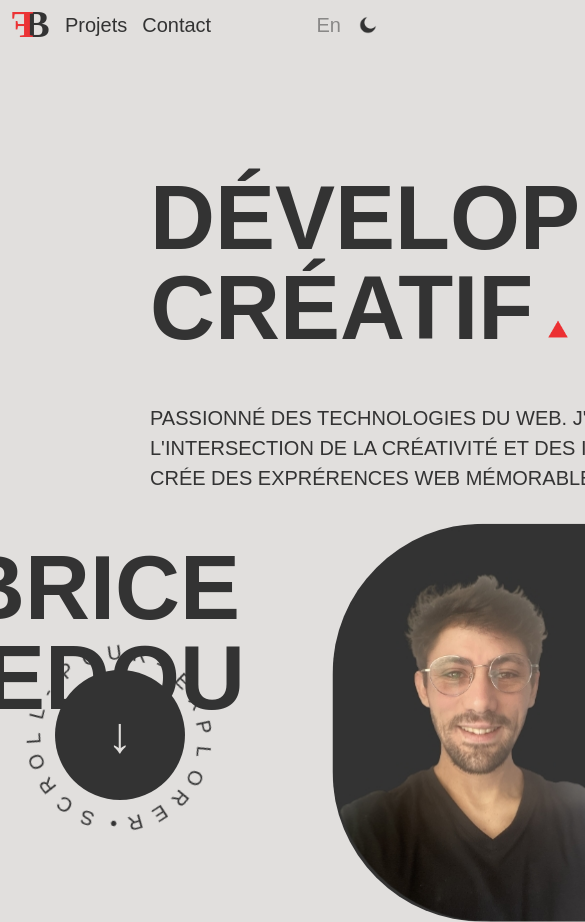
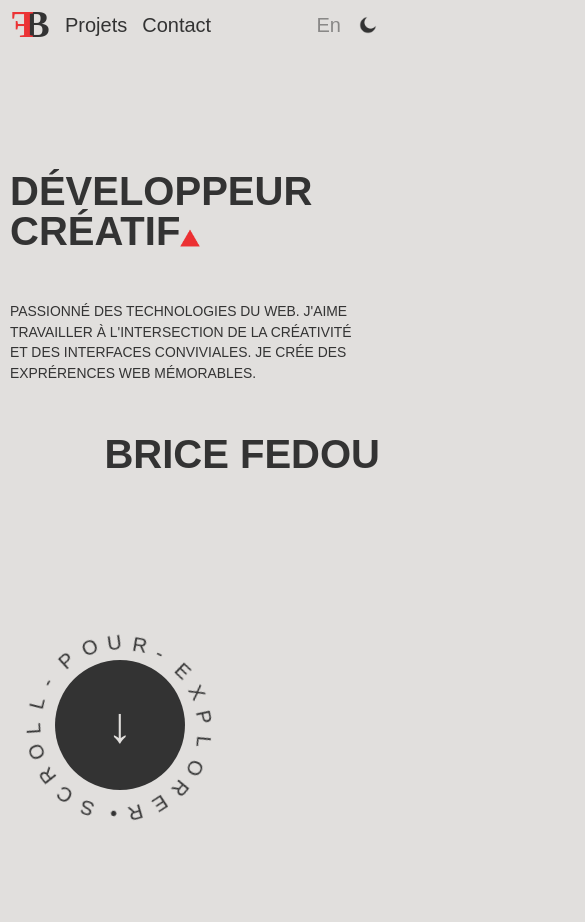
Before and after one commit to Bricefed/Portfolio-v.2022, a React (Create React App) app: page / in a window 390 px wide. Shown: the top 922 px of the page, 585 px wide, since content can reach past the window. After the commit the page ends 845 px from the top, so only its background shows below. Built offline with nearby package versions, Linux system fonts and the light colour scheme; a web font is replaced by a local one.

Commit message:
Responsive Header

```diff
--- a/src/components/Header.js
+++ b/src/components/Header.js
@@ -5,7 +5,8 @@ const Header = () => {
   return (
     <header>
       <h1>
-        Développeur créatif <img src={"./icons/triangle.png"} alt="Triangle" />
+        Développeur créatif
+        <img src={"./icons/triangle.png"} alt="Triangle" className="triangle" />
       </h1>
       <p className="presentation">
         Passionné des technologies du web. J'aime travailler à l'intersection de
--- a/src/containers/Home.js
+++ b/src/containers/Home.js
@@ -1,12 +1,14 @@
 import React from "react";
 import Header from "../components/Header";
 import Navigation from "../components/Navigation";
+// import Services from "../components/Services";
 
 const Home = () => {
   return (
     <>
       <Navigation />
       <Header />
+      {/* <Services /> */}
     </>
   );
 };
--- a/src/styles/bases/_reset.scss
+++ b/src/styles/bases/_reset.scss
@@ -11,7 +11,6 @@ body {
   font-family: "Neue Montreal", sans-serif;
   background: $light;
   color: $dark;
-  overflow: hidden;
 }
 
 h1,
@@ -19,6 +18,32 @@ h2 {
   font-size: 9em;
   text-transform: uppercase;
   line-height: 1em;
+
+  @media (max-width: 1100px) {
+    font-size: 7em;
+  }
+
+  @media (max-width: 570px) {
+    font-size: 6em;
+  }
+
+  @media (max-width: 460px) {
+    font-size: 4em;
+  }
+}
+
+h3 {
+  font-size: 8em;
+  margin-left: 220px;
+
+  &.number {
+    font-weight: 100;
+  }
+}
+
+.triangle {
+  width: 20px;
+  margin-bottom: -3px;
 }
 
 ul {
--- a/src/styles/components/_header.scss
+++ b/src/styles/components/_header.scss
@@ -6,19 +6,29 @@ header {
   justify-content: center;
   gap: 50px;
   padding-inline: 150px;
+  overflow: hidden;
+
+  @media (max-width: 1100px) {
+    padding-inline: 30px;
+  }
+
+  @media (max-width: 500px) {
+    padding-inline: 10px;
+    justify-content: flex-start;
+    padding-top: 120px;
+  }
 
   h1 {
     width: 550px;
 
-    img {
-      width: 20px;
-      margin-left: -10px;
+    @media (max-width: 460px) {
+      width: 100%;
     }
   }
 
   p.presentation {
-    width: 750px;
-    font-size: 2em;
+    width: min(750px, 95%);
+    font-size: calc(1em + 1vw);
     text-transform: uppercase;
     line-height: 1.5em;
   }
@@ -36,6 +46,10 @@ header {
       border-radius: 150px 0 0 150px;
       transform: translate(-50%, -50%);
       transition: .5s ease-in-out;
+
+      @media (max-width: 1100px) {
+        display: none;
+      }
     }
 
     &:hover {
--- a/src/styles/components/_scroller.scss
+++ b/src/styles/components/_scroller.scss
@@ -1,6 +1,6 @@
 .scroller {
   position: absolute;
-  bottom: 10px;
+  bottom: 20px;
   left: 20px;
 
   .circle {
--- a/src/styles/index.scss
+++ b/src/styles/index.scss
@@ -6,4 +6,4 @@
 //COMPONENTS
 @import "./components/navigation";
 @import "./components/header";
-@import "./components/_scroller.scss";
+@import "./components/scroller";
```
Also changed, not shown: src/components/Services.js (added, +14 -0 lines).
